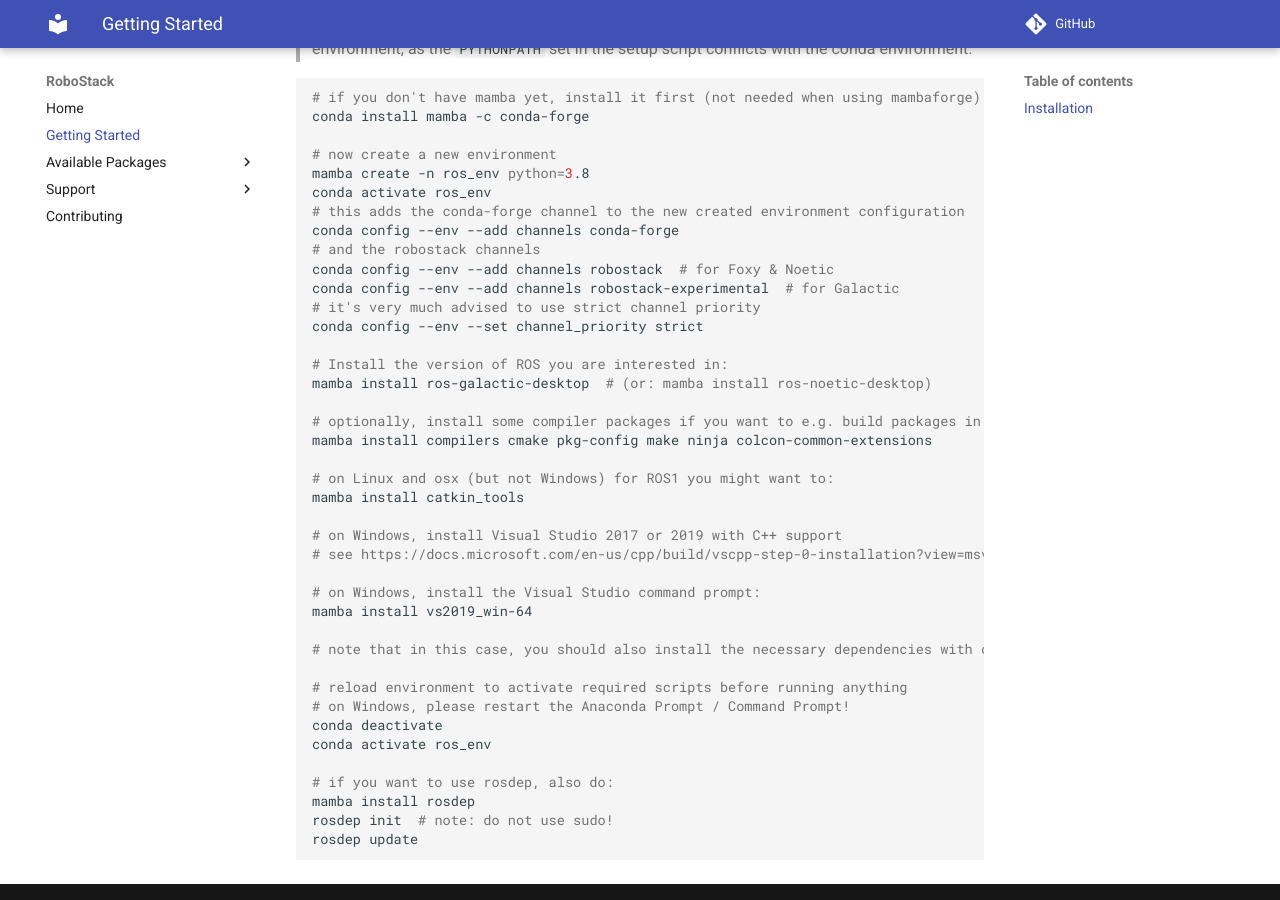
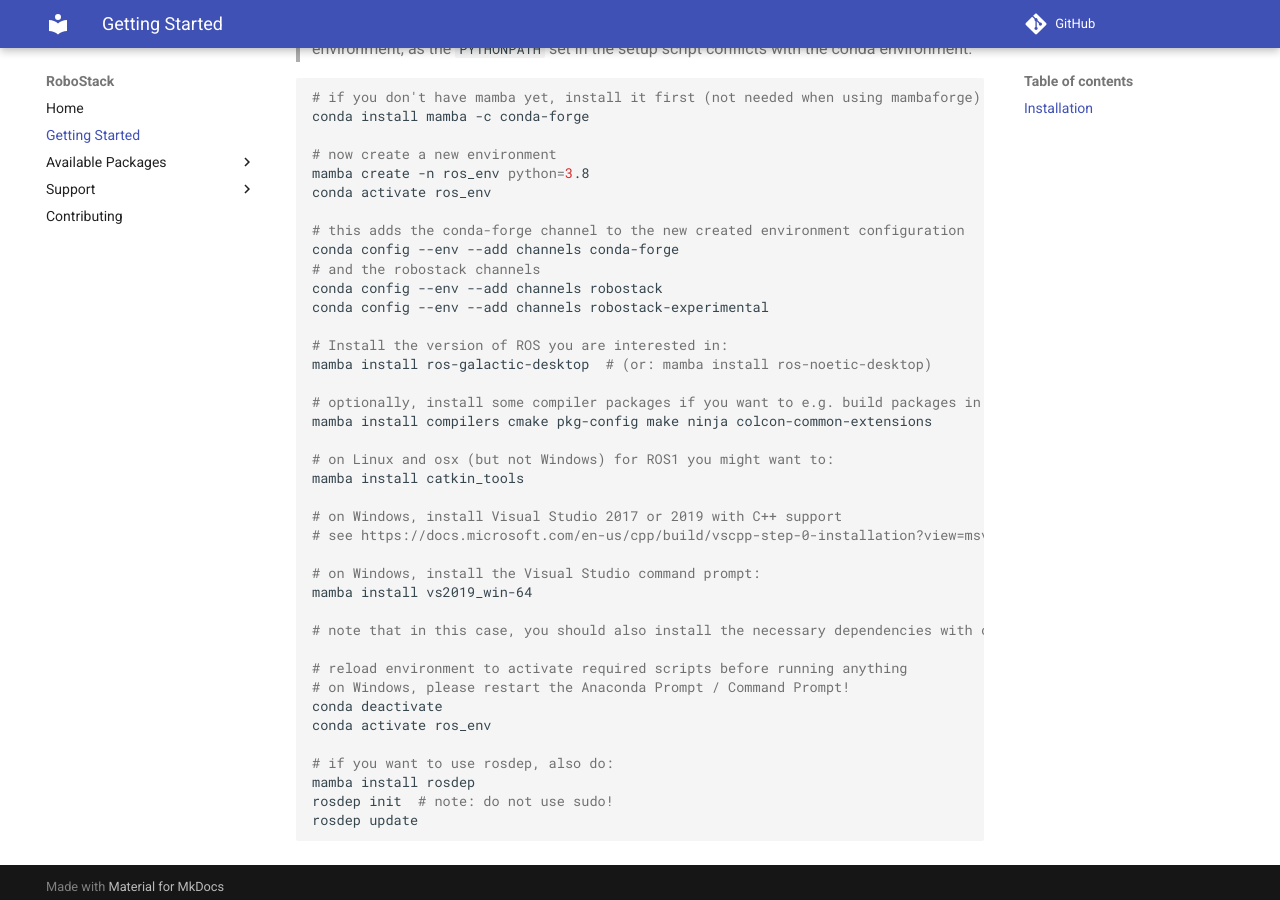
Before and after one commit to RoboStack/robostack.github.io, an MkDocs documentation site: the page built from docs/GettingStarted.md, in a window 1280 px wide and 900 px high, scrolled down 532 px. Built offline with MkDocs 1.6.1 and Material for MkDocs 9.7.7, drawn with Linux system fonts in a browser that asks for light colours; comment, search, counter and statistics services are not loaded.

Commit message:
Avoid strict channel prio

```diff
--- a/docs/GettingStarted.md
+++ b/docs/GettingStarted.md
@@ -13,13 +13,12 @@
 # now create a new environment
 mamba create -n ros_env python=3.8
 conda activate ros_env
+
 # this adds the conda-forge channel to the new created environment configuration
 conda config --env --add channels conda-forge
 # and the robostack channels
-conda config --env --add channels robostack  # for Foxy & Noetic
-conda config --env --add channels robostack-experimental  # for Galactic
-# it's very much advised to use strict channel priority
-conda config --env --set channel_priority strict
+conda config --env --add channels robostack
+conda config --env --add channels robostack-experimental
 
 # Install the version of ROS you are interested in:
 mamba install ros-galactic-desktop  # (or: mamba install ros-noetic-desktop)
```
